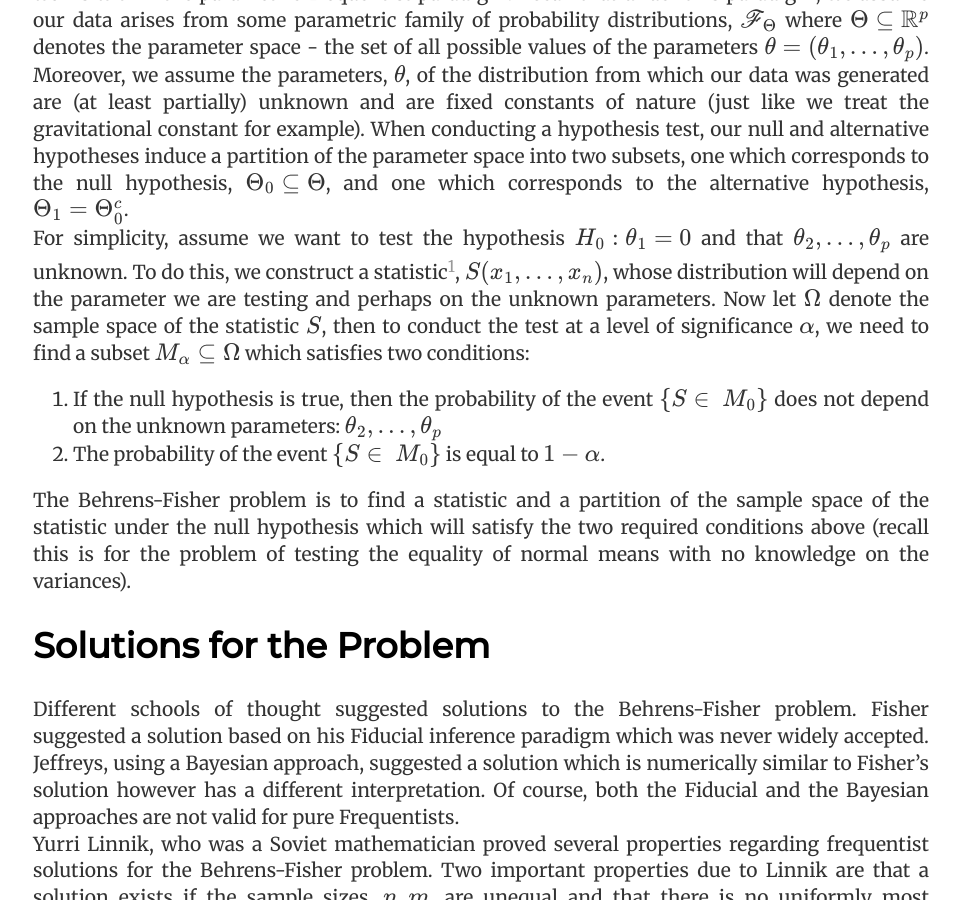
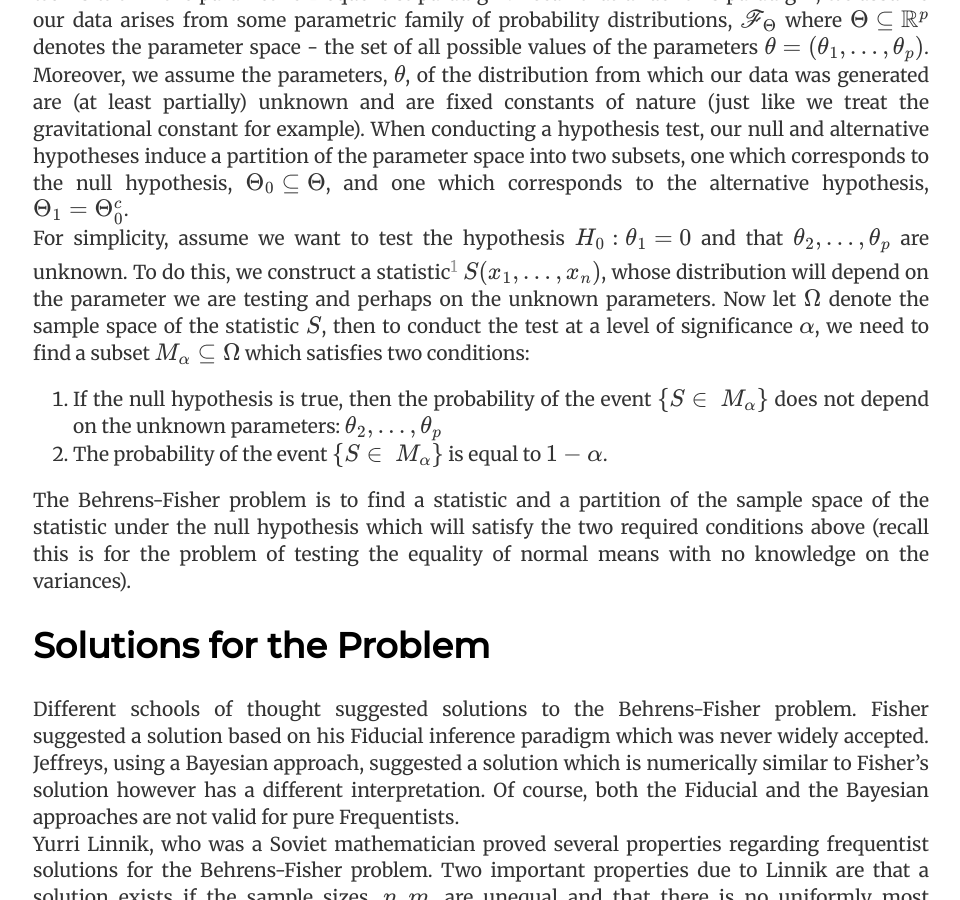
Before and after one commit to nirryde/nirryde.github.io, a Jekyll site: the page built from _posts/2020-10-17-The Problem of t-tests (with Unequal Variances).md, in a window 1280 px wide and 900 px high, scrolled down 742 px. Shown: the whole window, without its empty margins (159-1119 px from the left). Built offline with Jekyll 4.4.1, drawn with Linux system fonts in a browser that asks for light colours; formulas are drawn with MathJax 3.

Commit message:
Update 2020-10-17-The Problem of t-tests (with Unequal Variances).md

```diff
--- a/_posts/2020-10-17-The Problem of t-tests (with Unequal Variances).md
+++ b/_posts/2020-10-17-The Problem of t-tests (with Unequal Variances).md
@@ -14,10 +14,10 @@ What is the Problem?
 ---------------------
 
 To understand the Behrens-Fisher problem we must first understand how hypothesis testing works within the parametric-frequentist paradigm. Recall that under this paradigm, we assume our data arises from some parametric family of probability distributions, $$\mathscr{F}_\Theta$$ where $$\Theta \subseteq \mathbb{R}^p$$ denotes the parameter space - the set of all possible values of the parameters $\theta=\left( \theta_1,...,\theta_p \right)$. Moreover, we assume the parameters, $\theta$, of the distribution from which our data was generated are (at least partially) unknown and are fixed constants of nature (just like we treat the gravitational constant for example). When conducting a hypothesis test, our null and alternative hypotheses induce a partition of the parameter space into two subsets, one which corresponds to the null hypothesis, $$\Theta_0 \subseteq \Theta$$, and one which corresponds to the alternative hypothesis, $\Theta_1= \Theta_0^c$.
-For simplicity, assume we want to test the hypothesis $H_0: \theta_1=0$ and that $\theta_2,...,\theta_p$ are unknown. To do this, we construct a statistic[^1], $S(x_1,…,x_n)$, whose distribution will depend on the parameter we are testing and perhaps on the unknown parameters. Now let $$\Omega$$ denote the sample space of the statistic $S$, then to conduct the test at a level of significance $\alpha$, we need to find a subset $M_\alpha \subseteq \Omega$ which satisfies two conditions:
+For simplicity, assume we want to test the hypothesis $H_0: \theta_1=0$ and that $\theta_2,...,\theta_p$ are unknown. To do this, we construct a statistic[^1] $S(x_1,…,x_n)$, whose distribution will depend on the parameter we are testing and perhaps on the unknown parameters. Now let $$\Omega$$ denote the sample space of the statistic $S$, then to conduct the test at a level of significance $\alpha$, we need to find a subset $M_\alpha \subseteq \Omega$ which satisfies two conditions:
 <ol>
-<li> If the null hypothesis is true, then the probability of the event $\{S \in \ M_0 \}$ does not depend on the unknown parameters: $\theta_2,...,\theta_p$ </li>
-<li> The probability of the event $\{S \in \ M_0 \}$ is equal to $1-\alpha$. </li>
+<li> If the null hypothesis is true, then the probability of the event $\{S \in \ M_\alpha \}$ does not depend on the unknown parameters: $\theta_2,...,\theta_p$ </li>
+<li> The probability of the event $\{S \in \ M_\alpha \}$ is equal to $1-\alpha$. </li>
 </ol>
 The Behrens-Fisher problem is to find a statistic and a partition of the sample space of the statistic under the null hypothesis which will satisfy the two required conditions above (recall this is for the problem of testing the equality of normal means with no knowledge on the variances).
 
```
